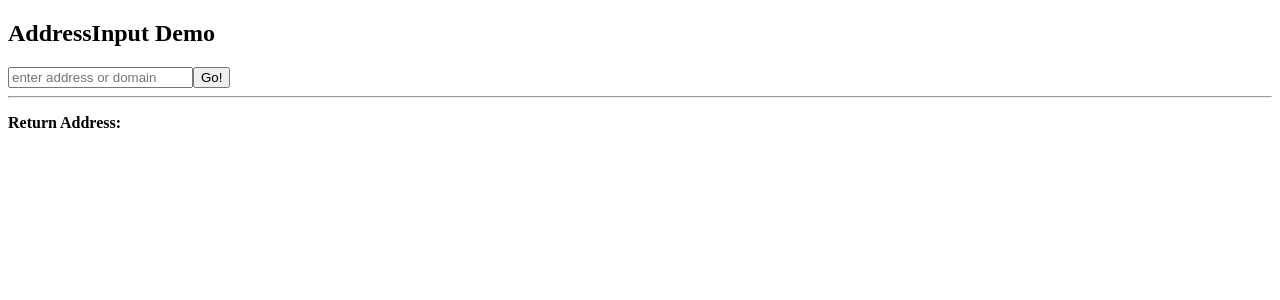
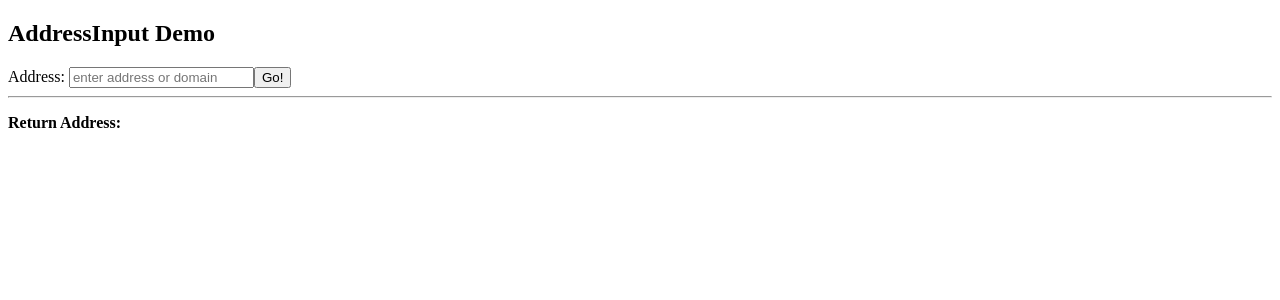
Before and after one commit to jessgusclark/rns-react-components, a React (Create React App) app: page / in a window 1280 px wide. Shown: the top 300 px of the page. Built offline with nearby package versions, Linux system fonts and the light colour scheme.

Commit message:
Add string value for label text.

```diff
--- a/src/components/AddressInput/view/AddressInputComponent.js
+++ b/src/components/AddressInput/view/AddressInputComponent.js
@@ -7,12 +7,19 @@ const AddressInputComponent = ({ searchButtonClick, strings }) => {
 
   return (
     <div className="addressInput">
+      {strings.label && (
+        <label htmlFor="rns-address-input">
+          {strings.label}
+        </label>
+      )}
+
       <input
         ref={(node) => {
           input = node;
         }}
         placeholder={strings.placeholder}
         className="form-control"
+        id={strings.label ? 'rns-address-input' : ''}
       />
 
       <button
@@ -28,6 +35,7 @@ const AddressInputComponent = ({ searchButtonClick, strings }) => {
 
 AddressInputComponent.defaultProps = {
   strings: {
+    label: '',
     placeholder: '',
     button_text: 'Submit',
   },
@@ -36,6 +44,7 @@ AddressInputComponent.defaultProps = {
 AddressInputComponent.propTypes = {
   searchButtonClick: propTypes.func.isRequired,
   strings: propTypes.shape({
+    label: propTypes.string,
     placeholder: propTypes.string,
     button_text: propTypes.string,
   }),
--- a/src/demos/AddressInput.js
+++ b/src/demos/AddressInput.js
@@ -23,6 +23,7 @@ function AddressInputDemo() {
         callBack={callBack}
         strings={
           {
+            label: 'Address: ',
             button_text: 'Go!',
             placeholder: 'enter address or domain',
           }
```
Also changed, not shown: 1 other file (tests, documents, lock files or other folders).
